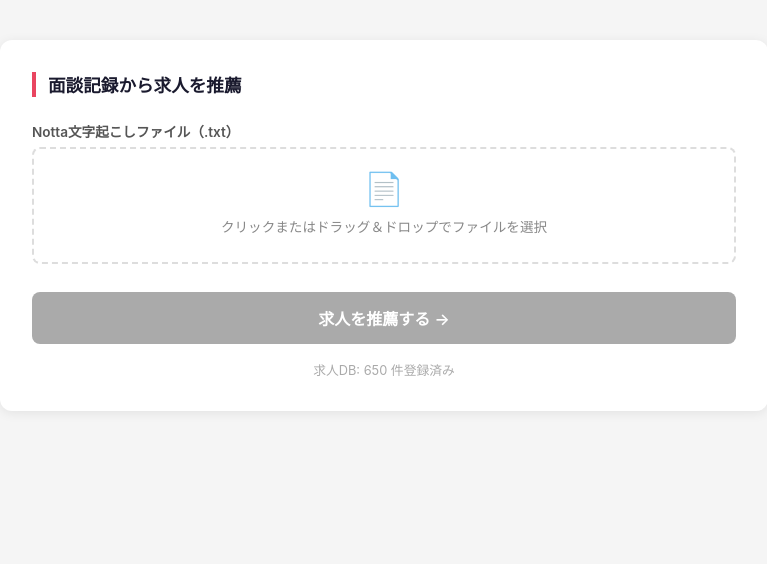
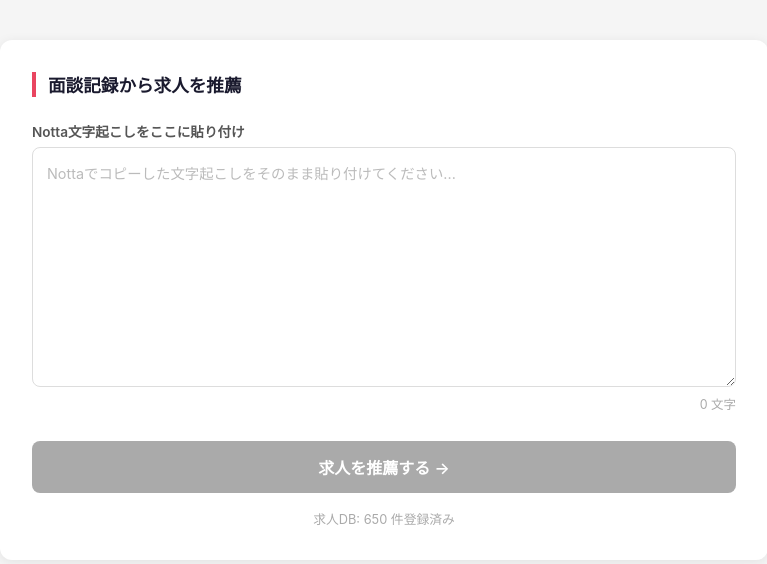
Before and after one commit to hkikuchi-beep/kpi-dashboard, a Flask app: page / in a window 1280 px wide. Shown: the part 70-634 px from the top of the page, without its empty margins (256-1023 px from the left). Run offline with Flask 3, Linux system fonts and the light colour scheme.

Commit message:
Simplify input: replace file upload with paste textarea
ファイルアップロード → テキストエリアへの貼り付けに変更。
リアルタイム文字数カウント追加。

Co-Authored-By: Claude Sonnet 4.6 <noreply@anthropic.com>

```diff
--- a/job_matcher/templates/index.html
+++ b/job_matcher/templates/index.html
@@ -63,28 +63,31 @@
       margin-bottom: 6px;
     }
 
-    .upload-area {
-      border: 2px dashed #ddd;
+    textarea {
+      width: 100%;
+      height: 240px;
+      border: 1.5px solid #ddd;
       border-radius: 8px;
-      padding: 20px;
-      text-align: center;
-      cursor: pointer;
-      transition: all 0.2s;
-      position: relative;
+      padding: 14px;
+      font-size: 0.9rem;
+      font-family: inherit;
+      resize: vertical;
+      line-height: 1.7;
+      color: #333;
+      transition: border-color 0.2s;
+      outline: none;
     }
-    .upload-area:hover, .upload-area.dragover {
+    textarea:focus {
       border-color: #e94560;
-      background: #fff5f7;
+      box-shadow: 0 0 0 3px rgba(233,69,96,0.08);
     }
-    .upload-area input[type="file"] {
-      position: absolute;
-      inset: 0;
-      opacity: 0;
-      cursor: pointer;
+    textarea::placeholder { color: #bbb; }
+    .char-count {
+      text-align: right;
+      font-size: 0.78rem;
+      color: #aaa;
+      margin-top: 4px;
     }
-    .upload-area .icon { font-size: 2rem; margin-bottom: 8px; }
-    .upload-area p { font-size: 0.85rem; color: #888; }
-    .upload-area .filename { font-size: 0.85rem; color: #e94560; font-weight: 600; margin-top: 6px; }
 
     .submit-btn {
       width: 100%;
@@ -284,13 +287,12 @@
 
       <form id="analyzeForm">
         <div class="form-group">
-          <label>Notta文字起こしファイル（.txt）</label>
-          <div class="upload-area" id="uploadArea">
-            <input type="file" id="fileInput" accept=".txt,.md,.text">
-            <div class="icon">📄</div>
-            <p>クリックまたはドラッグ＆ドロップでファイルを選択</p>
-            <div class="filename" id="fileName"></div>
-          </div>
+          <label>Notta文字起こしをここに貼り付け</label>
+          <textarea
+            id="transcriptInput"
+            placeholder="Nottaでコピーした文字起こしをそのまま貼り付けてください..."
+          ></textarea>
+          <div class="char-count"><span id="charCount">0</span> 文字</div>
         </div>
 
         <button type="submit" class="submit-btn" id="submitBtn" disabled>
@@ -348,36 +350,15 @@
 </div>
 
 <script>
-  // ファイルアップロード
-  const fileInput = document.getElementById('fileInput');
-  const uploadArea = document.getElementById('uploadArea');
-  const fileNameEl = document.getElementById('fileName');
+  const transcriptInput = document.getElementById('transcriptInput');
+  const charCount = document.getElementById('charCount');
   const submitBtn = document.getElementById('submitBtn');
 
-  let uploadedText = '';
-
-  function handleFile(file) {
-    if (!file) return;
-    fileNameEl.textContent = file.name;
-    const reader = new FileReader();
-    reader.onload = e => {
-      uploadedText = e.target.result;
-      submitBtn.disabled = false;
-    };
-    reader.readAsText(file, 'utf-8');
-  }
-
-  fileInput.addEventListener('change', () => handleFile(fileInput.files[0]));
-
-  uploadArea.addEventListener('dragover', e => {
-    e.preventDefault();
-    uploadArea.classList.add('dragover');
-  });
-  uploadArea.addEventListener('dragleave', () => uploadArea.classList.remove('dragover'));
-  uploadArea.addEventListener('drop', e => {
-    e.preventDefault();
-    uploadArea.classList.remove('dragover');
-    handleFile(e.dataTransfer.files[0]);
+  // 文字数カウント＆ボタン制御
+  transcriptInput.addEventListener('input', () => {
+    const len = transcriptInput.value.length;
+    charCount.textContent = len.toLocaleString();
+    submitBtn.disabled = len < 10;
   });
 
   // フォーム送信
@@ -386,9 +367,10 @@
 
     const loading = document.getElementById('loading');
     const errorBox = document.getElementById('errorBox');
+    const text = transcriptInput.value.trim();
 
-    if (!uploadedText.trim()) {
-      errorBox.textContent = 'ファイルをアップロードしてください。';
+    if (!text) {
+      errorBox.textContent = '文字起こしを貼り付けてください。';
       errorBox.style.display = 'block';
       return;
     }
@@ -399,7 +381,7 @@
     loading.style.display = 'block';
 
     const formData = new FormData();
-    formData.append('transcript', uploadedText);
+    formData.append('transcript', text);
 
     try {
       const res = await fetch('/analyze', { method: 'POST', body: formData });
@@ -483,8 +465,9 @@
   function resetForm() {
     document.getElementById('results').style.display = 'none';
     document.getElementById('formSection').style.display = 'block';
-    document.getElementById('submitBtn').disabled = false;
-    document.getElementById('submitBtn').style.display = 'block';
+    submitBtn.style.display = 'block';
+    // テキストが残っていればボタンを有効に
+    submitBtn.disabled = transcriptInput.value.trim().length < 10;
     window.scrollTo({ top: 0, behavior: 'smooth' });
   }
 </script>
```
